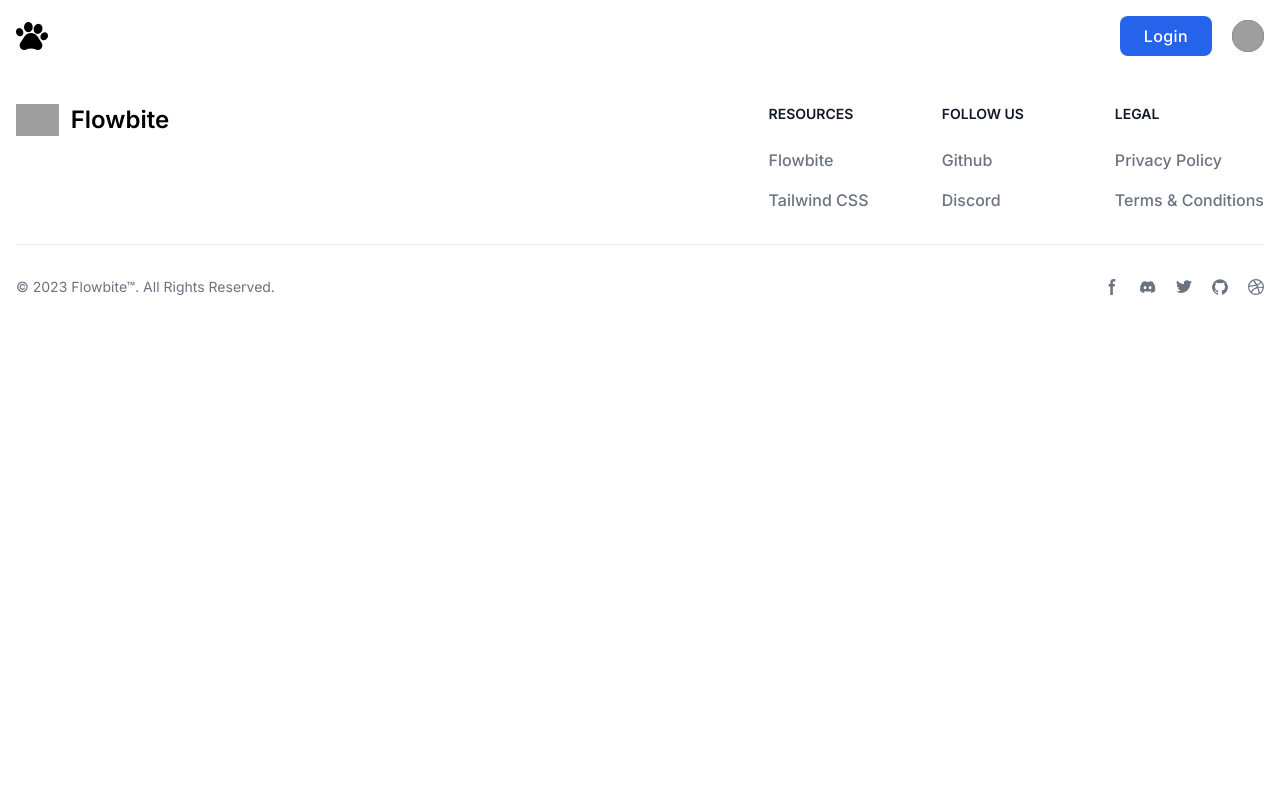
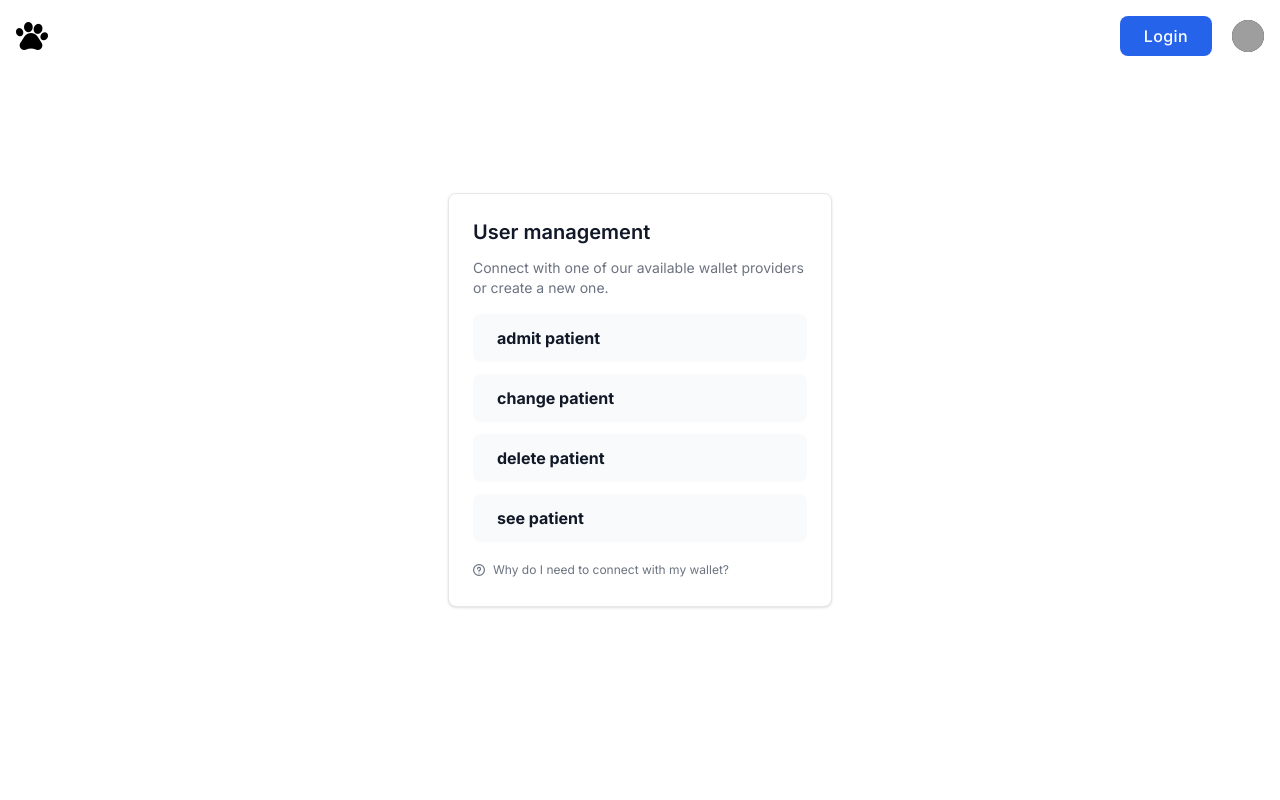
Before and after one commit to J-CamiloG/patitas-y-garritas, a Next.js app: page /pages/adminapp in a window 1280 px wide. Shown: the top 800 px of the page. Built offline with nearby package versions, Linux system fonts and the light colour scheme; grey boxes are pictures that could not be loaded.

Commit message:
secion adminapp organizada, ruta, y contenido, pendiente por funcionalidad

```diff
--- a/src/app/pages/adminapp/page.tsx
+++ b/src/app/pages/adminapp/page.tsx
@@ -1,9 +1,41 @@
 export default function AdminApp() {
     return(
-        <>
-            <h1>BIENVENIDO
-                <br />
-                JUAN CAMILO,<br /> ESTAS POR COMENZAR A ESDTAR</h1>
-        </>
+        <section className="flex justify-center items-center h-screen w-full">
+            <div className="w-full max-w-sm p-4 bg-white border border-gray-200 rounded-lg shadow sm:p-6 dark:bg-gray-800 dark:border-gray-700">
+                <h5 className="mb-3 text-base font-semibold text-gray-900 md:text-xl dark:text-white">
+                User management
+                </h5>
+                <p className="text-sm font-normal text-gray-500 dark:text-gray-400">Connect with one of our available wallet providers or create a new one.</p>
+                <ul className="my-4 space-y-3">
+                    <li>
+                        <a href="#" className="flex items-center p-3 text-base font-bold text-gray-900 rounded-lg bg-gray-50 hover:bg-gray-100 group hover:shadow dark:bg-gray-600 dark:hover:bg-gray-500 dark:text-white">
+                            <span className="flex-1 ms-3 whitespace-nowrap">admit patient</span>
+                        </a>
+                    </li>
+                    <li>
+                        <a href="#" className="flex items-center p-3 text-base font-bold text-gray-900 rounded-lg bg-gray-50 hover:bg-gray-100 group hover:shadow dark:bg-gray-600 dark:hover:bg-gray-500 dark:text-white">
+                            <span className="flex-1 ms-3 whitespace-nowrap">change patient</span>
+                        </a>
+                    </li>
+                    <li>
+                        <a href="#" className="flex items-center p-3 text-base font-bold text-gray-900 rounded-lg bg-gray-50 hover:bg-gray-100 group hover:shadow dark:bg-gray-600 dark:hover:bg-gray-500 dark:text-white">
+                            <span className="flex-1 ms-3 whitespace-nowrap">delete patient</span>
+                        </a>
+                    </li>
+                    <li>
+                        <a href="#" className="flex items-center p-3 text-base font-bold text-gray-900 rounded-lg bg-gray-50 hover:bg-gray-100 group hover:shadow dark:bg-gray-600 dark:hover:bg-gray-500 dark:text-white">
+                            <span className="flex-1 ms-3 whitespace-nowrap">see patient</span>
+                        </a>
+                    </li>
+                </ul>
+                <div>
+                    <a href="#" className="inline-flex items-center text-xs font-normal text-gray-500 hover:underline dark:text-gray-400">
+                    <svg className="w-3 h-3 me-2" aria-hidden="true" xmlns="http://www.w3.org/2000/svg" fill="none" viewBox="0 0 20 20">
+                        <path stroke="currentColor" stroke-linecap="round" stroke-linejoin="round" stroke-width="2" d="M7.529 7.988a2.502 2.502 0 0 1 5 .191A2.441 2.441 0 0 1 10 10.582V12m-.01 3.008H10M19 10a9 9 0 1 1-18 0 9 9 0 0 1 18 0Z"/>
+                    </svg>
+                    Why do I need to connect with my wallet?</a>
+                </div>
+            </div>
+        </section>
     )
 }
--- a/src/app/pages/login/page.tsx
+++ b/src/app/pages/login/page.tsx
@@ -18,7 +18,7 @@ export default function Login() {
 
         for (const key in dataBase) {
             if (username === dataBase[key].username && password === dataBase[key].password) {
-                router.push('../adminapp');
+                router.push('/pages/adminapp');
             }else{
                 alert('Contrasena incorrecta')
             }
```
